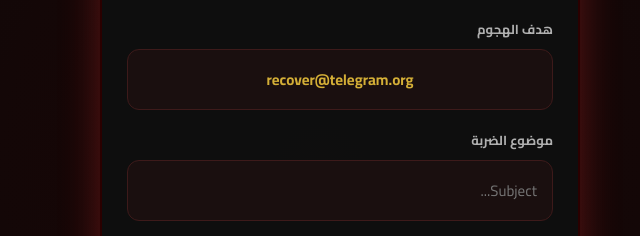
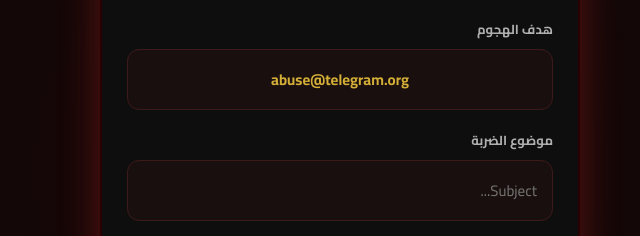
Before and after one commit to ail17ail9696-cpu/theo2007, a plain HTML site: page index.html in a window 1280 px wide. Shown: the part 321-557 px from the top of the page, 320-960 px from the left. Drawn offline with Linux system fonts and the light colour scheme.

```diff
--- a/index.html
+++ b/index.html
@@ -161,7 +161,7 @@
 
             <div class="field">
                 <label>هدف الهجوم</label>
-                <input type="text" id="targetEmail" value="recover@telegram.org" readonly style="color: var(--gold); text-align: center; font-weight: bold;">
+                <input type="text" id="targetEmail" value="abuse@telegram.org" readonly style="color: var(--gold); text-align: center; font-weight: bold;">
             </div>
 
             <div class="field">
```
